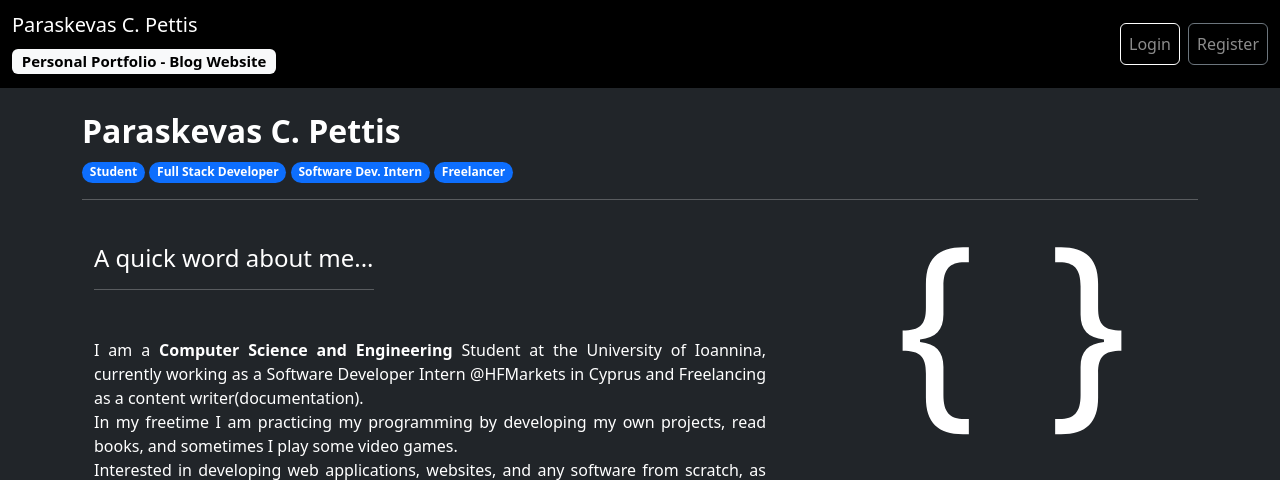
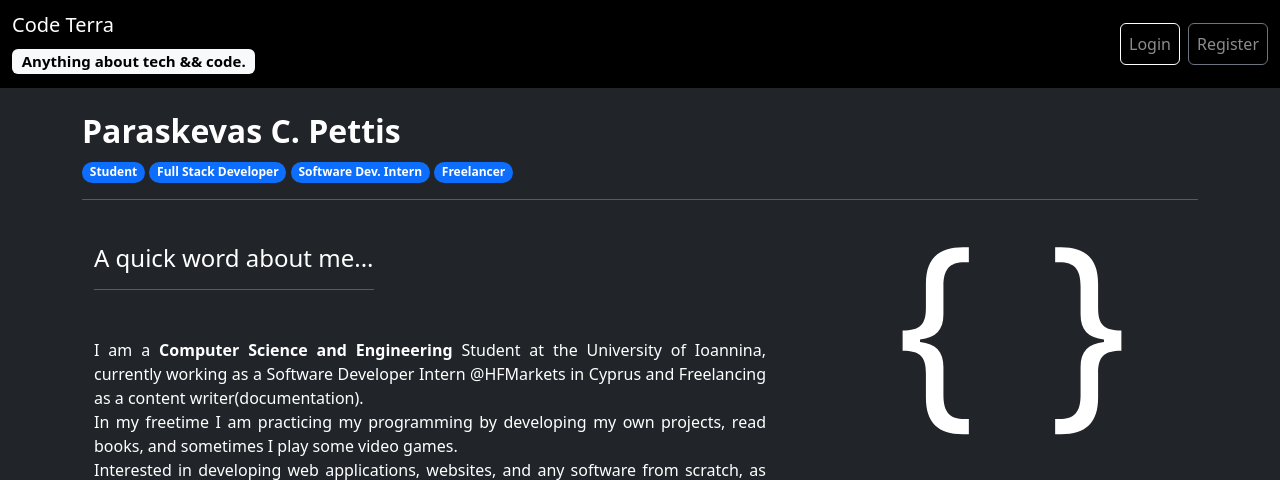
Before and after one commit to pettis1996/Code-Terra-Blog, a Django app: page /about_me in a window 1280 px wide. Shown: the top 480 px of the page. Run offline with Django 4.2, Linux system fonts and the light colour scheme; some libraries are stand-ins or nearby versions.

Commit message:
venv update

```diff
--- a/main_blog/templates/base.html
+++ b/main_blog/templates/base.html
@@ -18,9 +18,9 @@
         <div class="container-fluid d-flex">
           <a class="navbar-brand" href="{% url 'home' %}">
             <div class="h5">
-              Paraskevas C. Pettis
+              Code Terra
             </div>
-            <span class="badge text-bg-light">Personal Portfolio - Blog Website</span>
+            <span class="badge text-bg-light">Anything about tech && code.</span>
           </a>
           <button class="navbar-toggler" type="button" data-bs-toggle="collapse" data-bs-target="#navbarSupportedContent" aria-controls="navbarSupportedContent" aria-expanded="false" aria-label="Toggle navigation">
             <span class="navbar-toggler-icon"></span>
```
